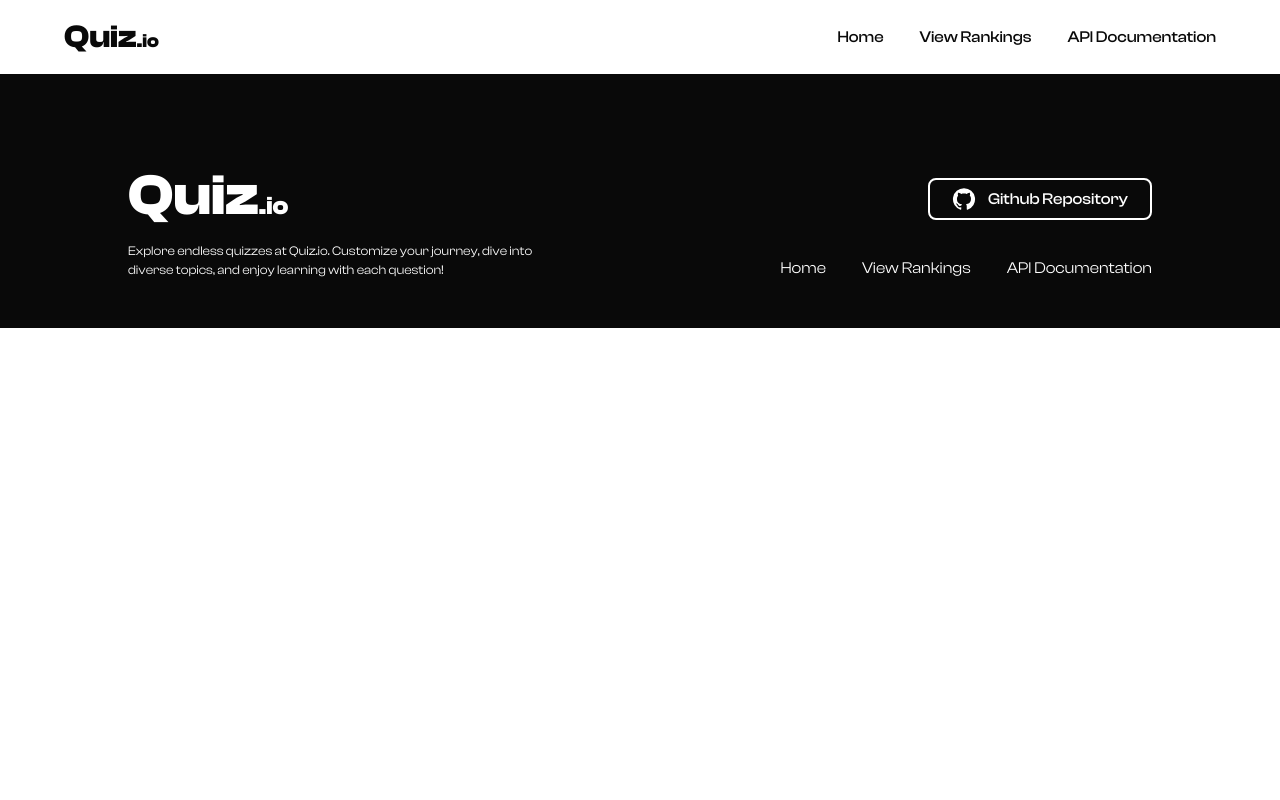
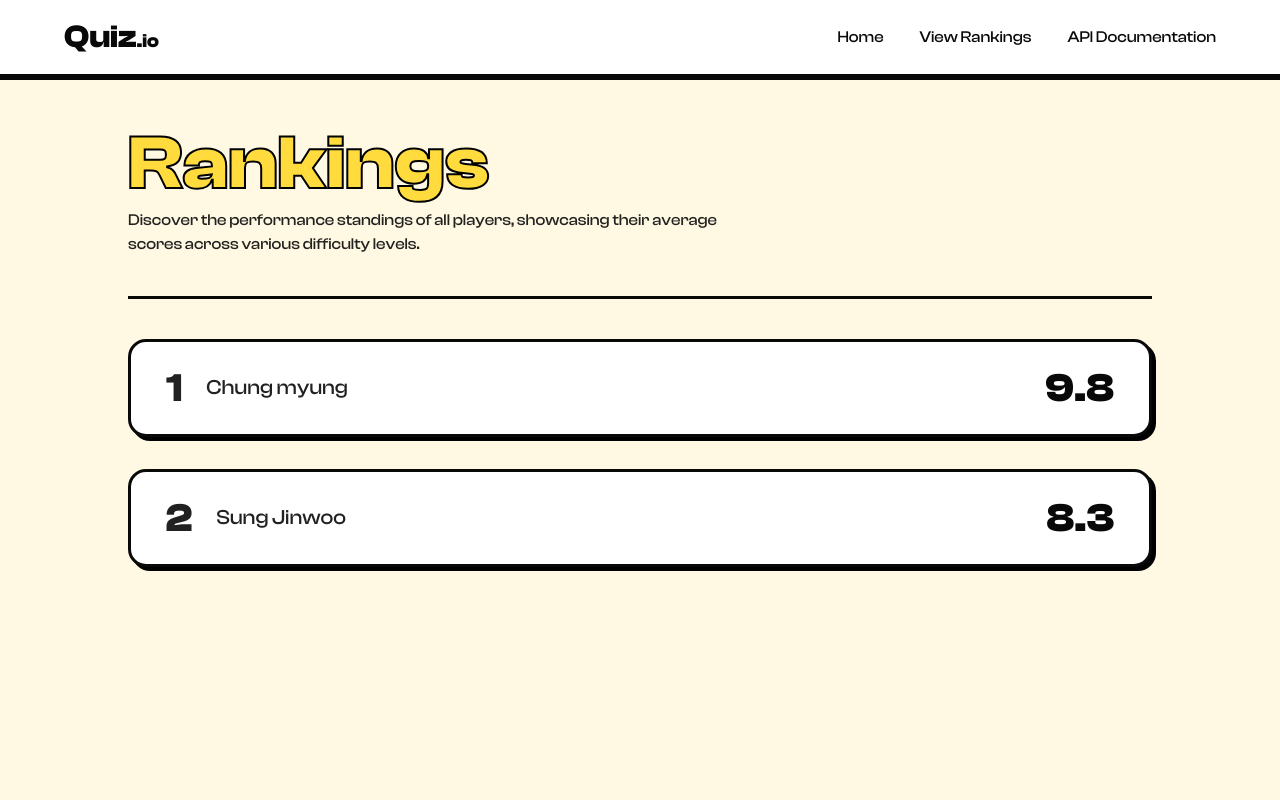
Before and after one commit to Janjanny/Quiz-io, a React (Vite) app: page /rankings in a window 1280 px wide. Shown: the top 800 px of the page. Built offline with nearby package versions, Linux system fonts and the light colour scheme.

Commit message:
Add Rankings page to App.jsx

```diff
--- a/src/App.jsx
+++ b/src/App.jsx
@@ -10,6 +10,7 @@
 import Navbar from "./Components/Navbar";
 import Footer from "./Components/Footer";
 import Quiz from "./Pages/Quiz";
+import Rankings from "./Pages/Rankings";
 
 function App() {
   const theme = createTheme({
@@ -96,6 +97,7 @@
           <Routes>
             <Route path="/" element={<Home />} />
             <Route path="/quiz" element={<Quiz />} />
+            <Route path="/rankings" element={<Rankings />} />
           </Routes>
           <Footer />
         </Box>
--- /dev/null
+++ b/src/Components/Rank.jsx
@@ -0,0 +1,46 @@
+import { Box, Typography } from "@mui/material";
+
+const Rank = ({ number, name, rating }) => {
+  return (
+    <Box
+      padding={"16px 35px"}
+      width={"100%"}
+      sx={{
+        backgroundColor: "primary.main",
+        border: "3px solid",
+        borderColor: "primary.dark",
+        borderRadius: "18px",
+        boxShadow: " 4px 4px 0px 0px #000",
+        display: "flex",
+        justifyContent: "space-between",
+        alignItems: "center",
+      }}
+    >
+      <Box display={"flex"} gap={"24px"} alignItems={"center"}>
+        <Typography
+          fontFamily={"ClashDisplay-Bold"}
+          sx={{ fontSize: "clamp(1.5rem, 4vw, 2.5rem)" }}
+        >
+          {number}
+        </Typography>
+        <Typography
+          fontFamily={"ClashDisplay-Medium"}
+          sx={{ fontSize: "clamp(1.1rem, 4vw, 1.3rem)" }}
+        >
+          {name}
+        </Typography>
+      </Box>
+
+      <Typography
+        fontFamily={"ClashDisplay-Bold"}
+        sx={{
+          fontSize: "clamp(2rem, 4vw, 2.5rem)",
+          color: "primary.dark",
+        }}
+      >
+        {rating}
+      </Typography>
+    </Box>
+  );
+};
+export default Rank;
--- /dev/null
+++ b/src/Pages/Rankings.jsx
@@ -0,0 +1,54 @@
+import { Box, Typography } from "@mui/material";
+import Rank from "../Components/Rank";
+
+const Rankings = () => {
+  return (
+    <Box minHeight={"100vh"} width={"100%"} bgcolor={"primary.light"}>
+      {/* container */}
+      <Box width={{ xs: "90%", md: "80%" }} marginInline={"auto"}>
+        <Box
+          width={"100%"}
+          p={"2.5rem 0"}
+          sx={{
+            borderBottom: "3px solid",
+            borderBottomColor: "primary.dark",
+          }}
+        >
+          <Typography
+            sx={{
+              fontFamily: "ClashDisplay-Bold",
+              fontSize: "clamp(3.5rem, 6vw, 5.5rem)",
+              lineHeight: { xs: "4.5rem", md: "5.5rem" },
+              color: "yellow.main",
+              WebkitTextStroke: "2px black",
+            }}
+          >
+            Rankings
+          </Typography>
+          <Typography
+            sx={{
+              fontFamily: "ClashDisplay-Medium",
+              width: { xs: "100%", md: "60%" },
+              fontSize: "clamp(.6rem, 4vw, 1rem)",
+            }}
+          >
+            Discover the performance standings of all players, showcasing their
+            average scores across various difficulty levels.
+          </Typography>
+        </Box>
+
+        <Box
+          width={"100%"}
+          p={"2.5rem 0"}
+          gap={"32px"}
+          display={"flex"}
+          flexDirection={"column"}
+        >
+          <Rank number={1} name={"Chung myung"} rating={9.8} />
+          <Rank number={2} name={"Sung Jinwoo"} rating={8.3} />
+        </Box>
+      </Box>
+    </Box>
+  );
+};
+export default Rankings;
```
